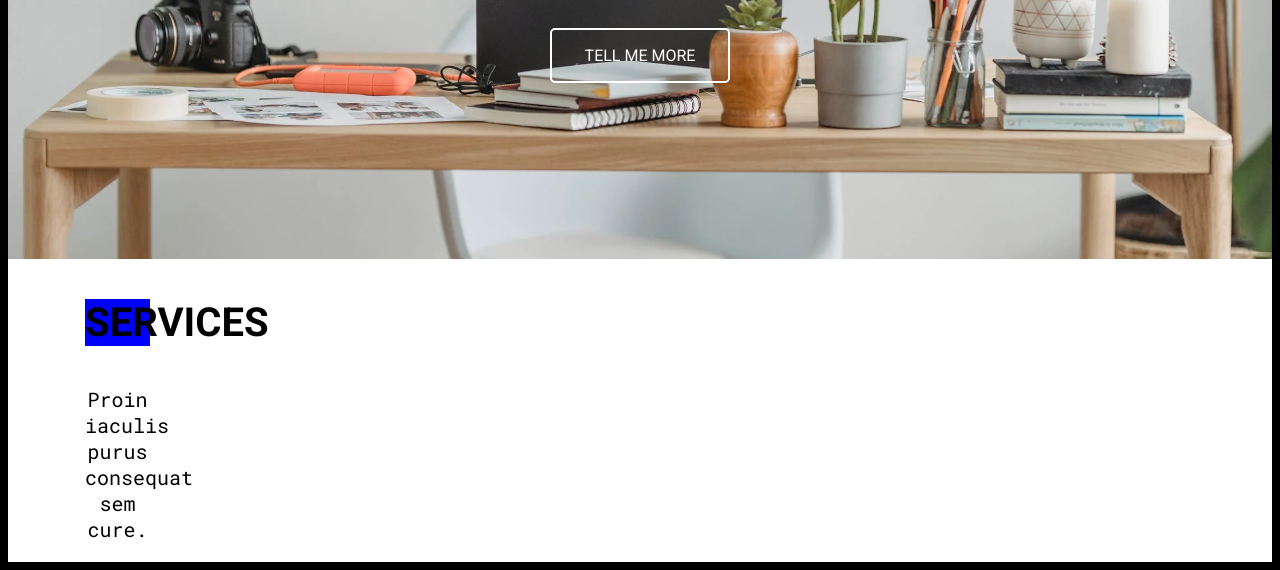
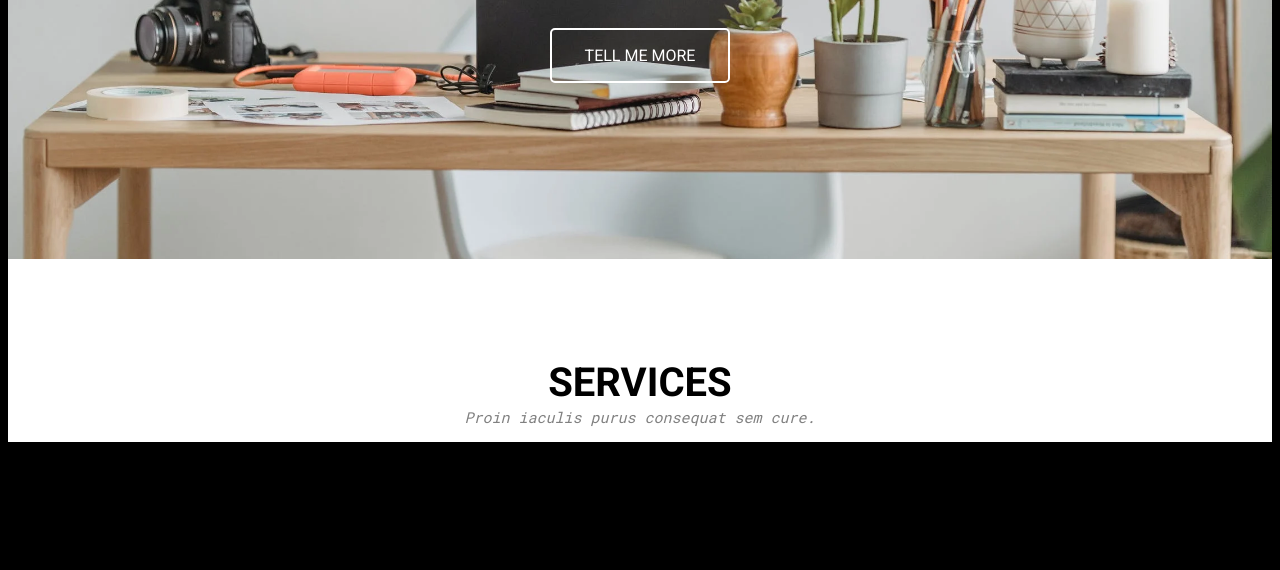
Before and after one commit to mchorosinski/landing-page-example-1, a website: page index.html in a window 1280 px wide. Shown: the part 449-1019 px from the top of the page. After the commit the page ends 899 px from the top, so only its background shows below. Drawn offline with Linux system fonts and the light colour scheme.

Commit message:
Add 'Services' section

```diff
--- a/index.html
+++ b/index.html
@@ -40,7 +40,7 @@
         <section class="services">
             <div class="container">
                 <div class="row">
-                    <div class="title-details col-lg-1">
+                    <div class="title-details col">
                         <h3>SERVICES</h3>
                         <p>Proin iaculis purus consequat sem cure.</p>
                     </div>
--- a/sass/style.scss
+++ b/sass/style.scss
@@ -4,6 +4,7 @@ $color-light: white;
 $color-dark: black;
 $color-first: whitesmoke;
 $color-second: orange;
+$color-third: grey;
 $color-super: gold;
 $font-first: 'Roboto', sans-serif;
 $font-second: 'Roboto Mono', monospace;
@@ -118,15 +119,20 @@ body {
     background: $color-light;
     .title-details {
         h3 {
-            background: blue;
             text-align: center;
+            margin-top: 100px;
+            margin-bottom: 1px;
             font-family: $font-first;
             font-size: 40px;
+            position: relative;
         }
         p {
             text-align: center;
+            color: $color-third;
+            margin-top: 0px;
             font-family: $font-second;
-            font-size: 20px;
+            font-size: 15px;
+            font-style: oblique;
         }
     }
 }
```
Also changed, not shown: css/style.css, 1 other file.
